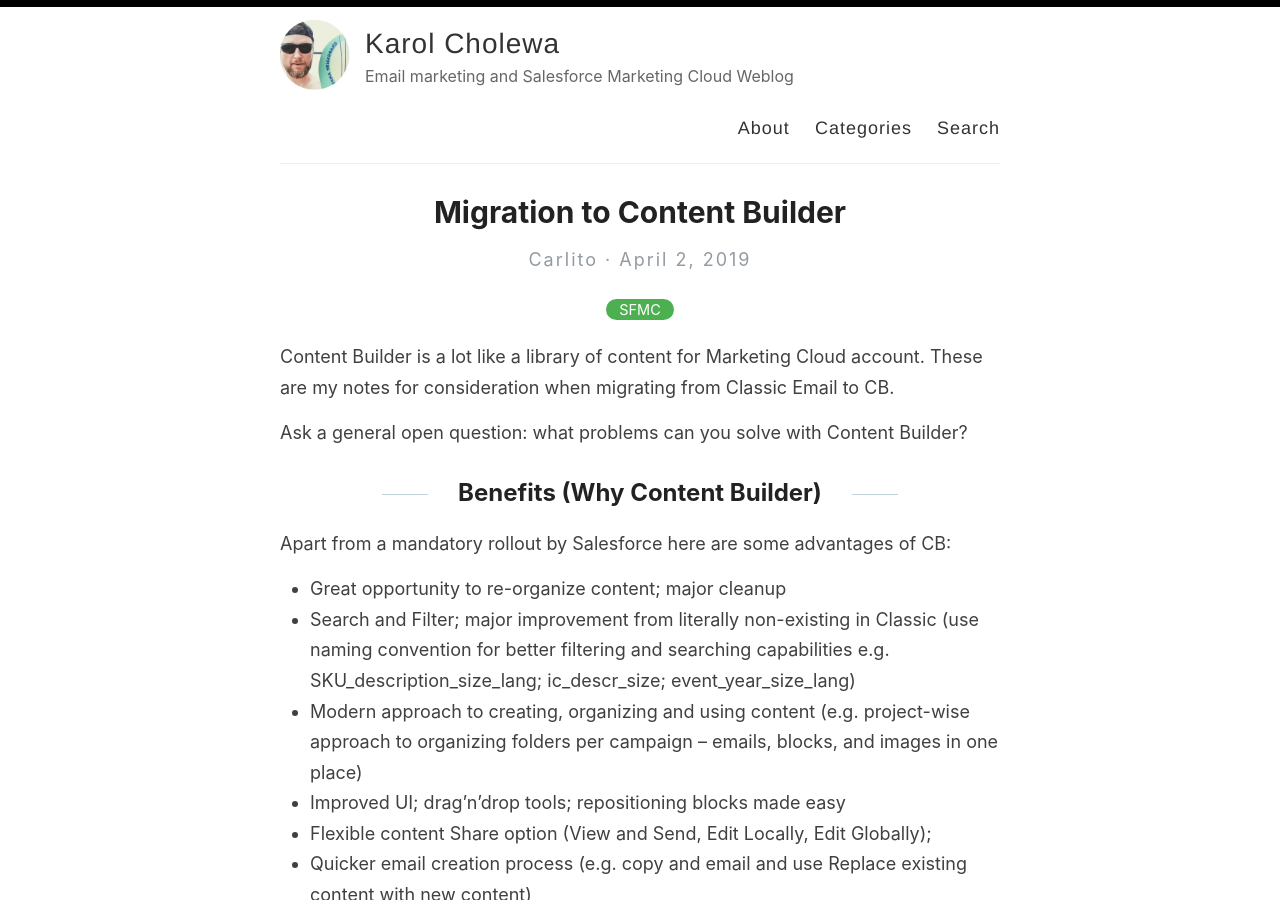
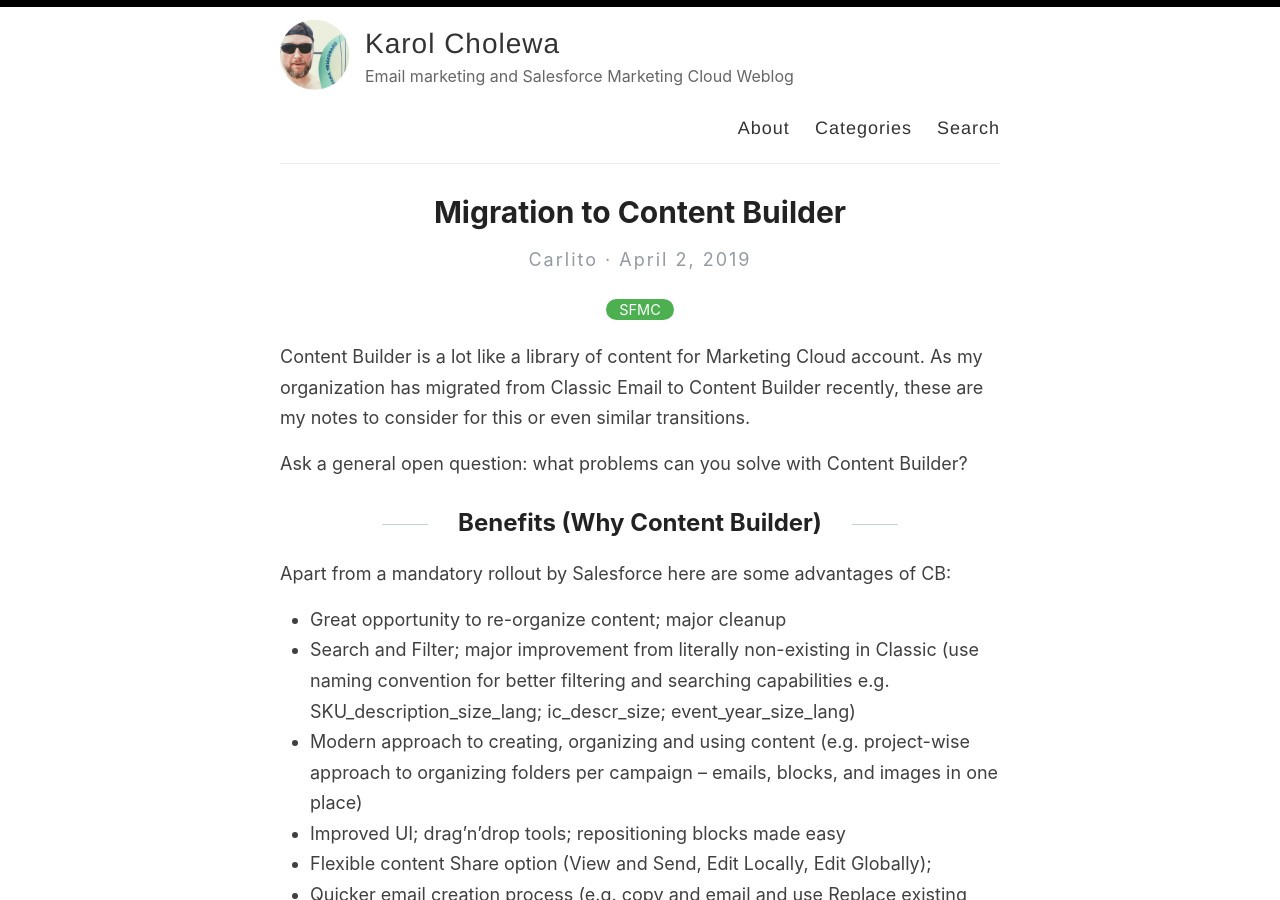
Before and after one commit to karolcholewa/blog, a Jekyll site: the page built from _posts/2019-04-02-content-builder-migration.md, in a window 1280 px wide and 900 px high. Built offline with Jekyll 4.4.1, drawn with Linux system fonts in a browser that asks for light colours.

Commit message:
post updated

```diff
--- a/_posts/2019-04-02-content-builder-migration.md
+++ b/_posts/2019-04-02-content-builder-migration.md
@@ -4,7 +4,7 @@ title: "Migration to Content Builder"
 categories: SFMC
 ---
 
-Content Builder is a lot like a library of content for Marketing Cloud account. These are my notes for consideration when migrating from Classic Email to CB.
+Content Builder is a lot like a library of content for Marketing Cloud account. As my organization has migrated from Classic Email to Content Builder recently, these are my notes to consider for this or even similar transitions.
 
 Ask a general open question: what problems can you solve with Content Builder?
 
```
